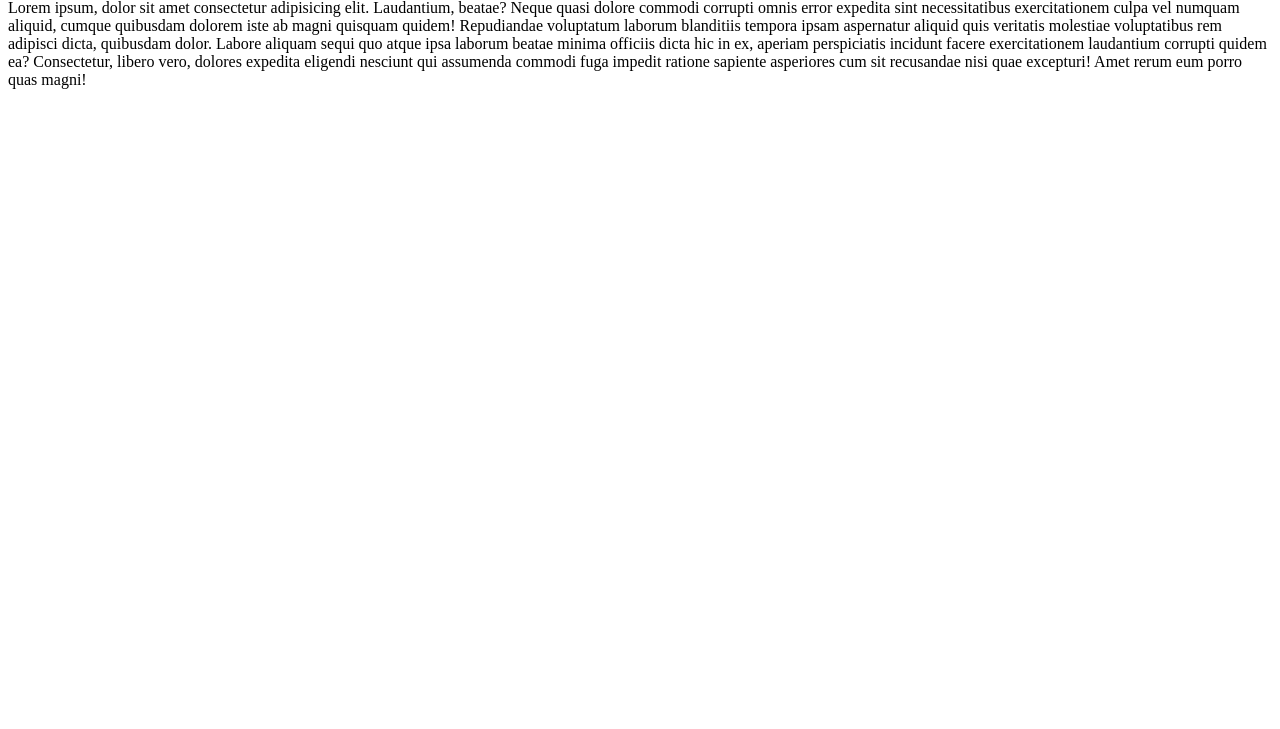
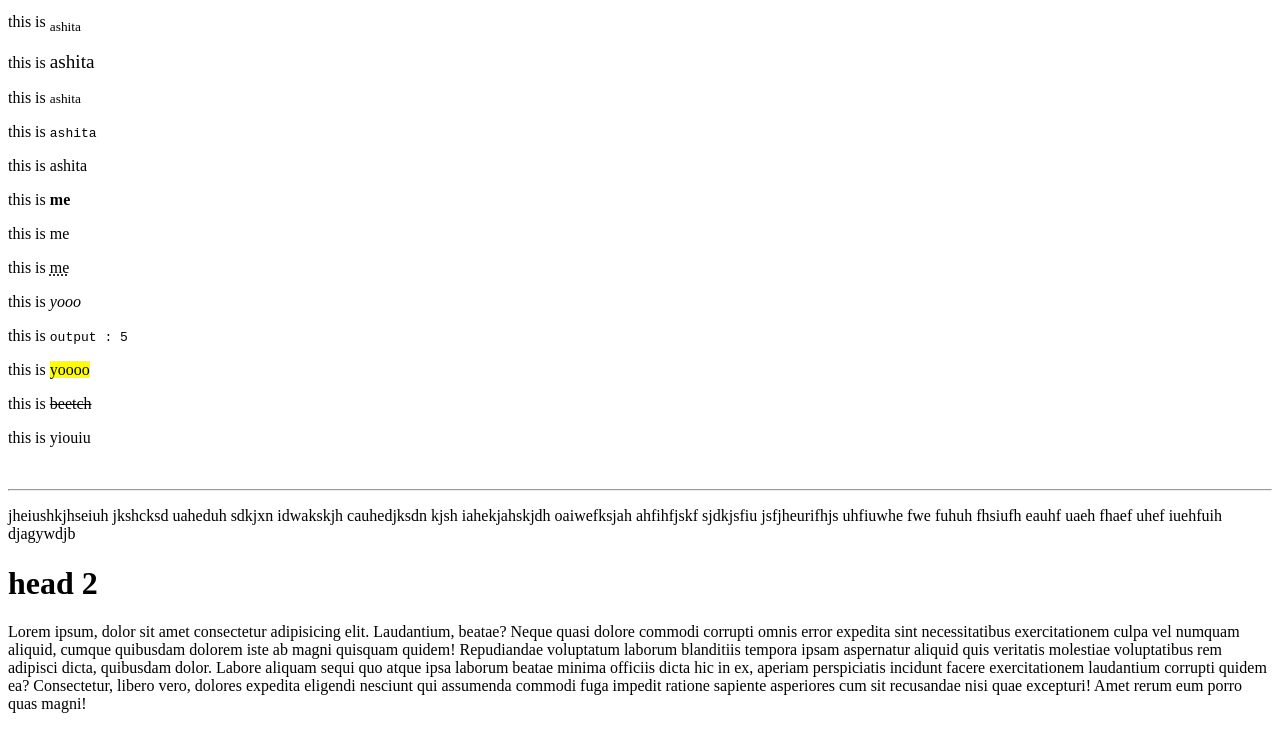
Before and after one commit to ashitaseth9454/FullStack_7_2020, a plain HTML site: page index.html in a window 1280 px wide. Shown: the part 431-1160 px from the top of the page. Before the commit the page ends 800 px from the top, so only its background shows below. Drawn offline with Linux system fonts and the light colour scheme.

Commit message:
logical and physical tags

```diff
--- a/index.html
+++ b/index.html
@@ -7,10 +7,28 @@
 </head>
 <body>
     <h1>Welcome</h1>
-    <marquee>ashita</marquee>
+    <marquee size="47">Ashita</marquee>
     <p>Lorem ipsum,<b> dolor</b> sit amet consectetur adipisicing elit. Magni possimus dolorem ratione vel in! Nesciunt, voluptatum. Libero explicabo inventore sequi dolores nobis ad? Quisquam enim expedita aperiam odit quia obcaecati iure ipsa maiores, dolorem quos similique perferendis provident. Earum dolorum nobis placeat sunt? Dolores iusto delectus itaque sunt consequuntur. Nemo adipisci aliquid nam tempore dolore numquam optio vitae delectus cupiditate quam, beatae, pariatur nostrum possimus animi facilis quae, dolor eveniet expedita. Et ab sint itaque atque incidunt delectus dolor rerum vitae molestiae architecto ad, cumque nam assumenda dolorum ducimus error commodi doloremque esse obcaecati earum quidem dolore sed tempore exercitationem!</p>
     <h1>head 1
     </h1>
+    <p>this is <b>ashita</b></p>
+    <p>this is <i>ashita</i></p>
+    <p>this is <s>ashita</s></p>
+    <p>this is <u>ashita</u></p>
+    <p>this is <sup>ashita</sup></p>
+    <p>this is <sub>ashita</sub></p>
+    <p>this is <big>ashita</big></p>
+    <p>this is <small>ashita</small></p>
+    <p>this is <tt>ashita</tt></p>
+    <p>this is ashita</p>
+    <p>this is <strong>me</strong></p>
+    <p>this is <weak>me</weak></p>
+    <p>this is <acronym title = "Ashita">me</acronym></p>
+    <p>this is <em>yooo</em> </p>
+    <p>this is <code>output : 5</code></p>
+    <p>this is <mark>yoooo</mark></p>
+    <p>this is <del> beetch</del> </p>
+    <p>this is <insert>yiouiu</insert> </p>
     <br>
     <hr size="2">
     <p>jheiushkjhseiuh jkshcksd uaheduh sdkjxn idwakskjh cauhedjksdn kjsh iahekjahskjdh oaiwefksjah ahfihfjskf sjdkjsfiu jsfjheurifhjs uhfiuwhe fwe fuhuh fhsiufh eauhf uaeh fhaef uhef iuehfuih djagywdjb</p>
```
